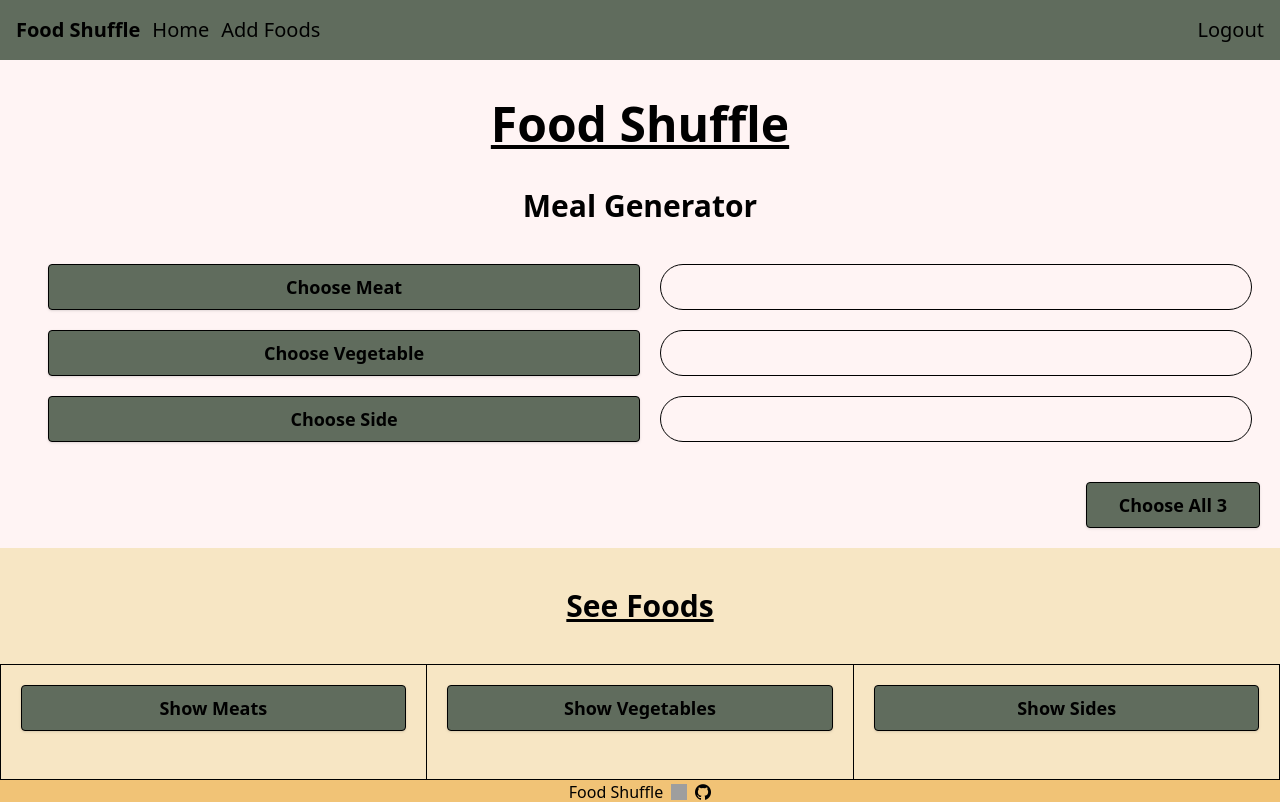
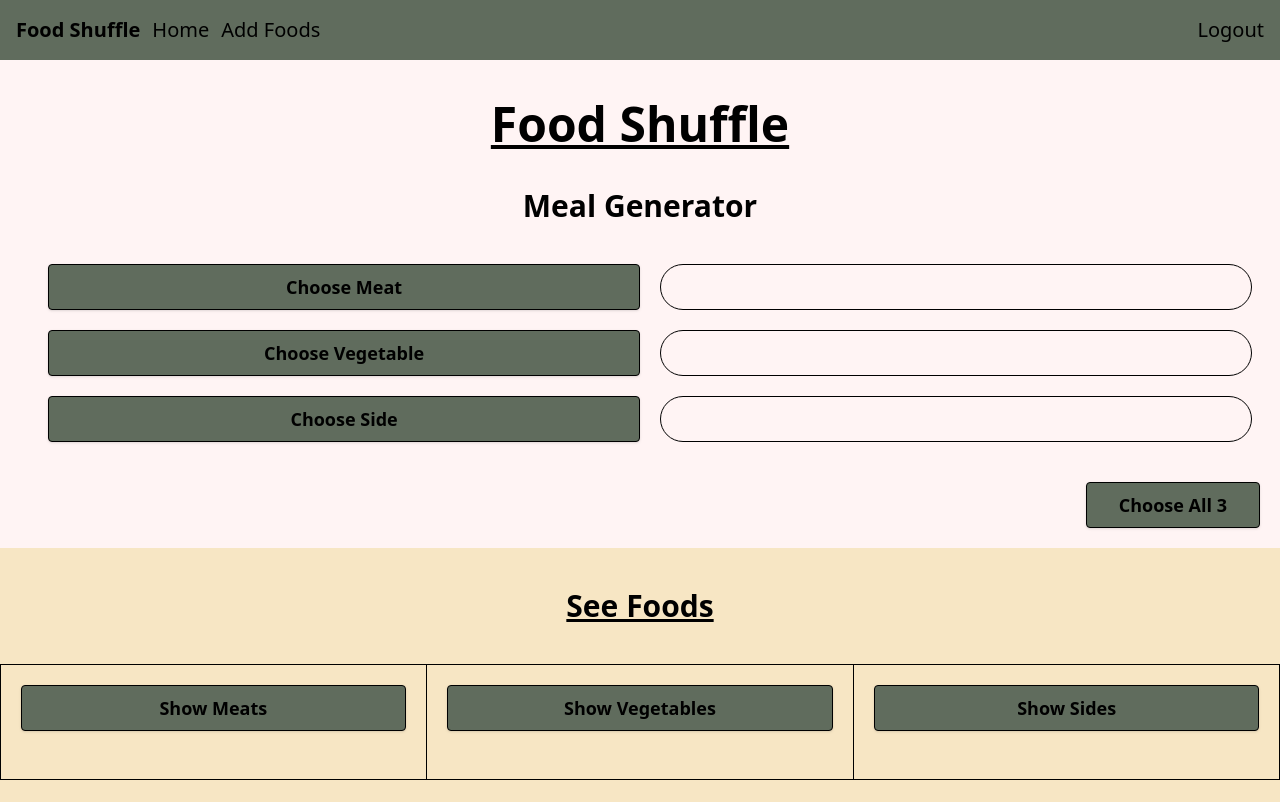
Before and after one commit to jackw00/foodshuffle, a React (Create React App) app in the folder frontend/: page /home in a window 1280 px wide. Shown: the top 802 px of the page. Built offline with nearby package versions, Linux system fonts and the light colour scheme; grey boxes are pictures that could not be loaded.

Commit message:
UI changes

```diff
--- a/frontend/src/pages/Home.js
+++ b/frontend/src/pages/Home.js
@@ -108,8 +108,9 @@ export default function Home() {
     }
 
     return (
-       <div className="bg-2 min-h-screen">
+      <div>
         <Navbar />
+       <div className="bg-2">
         <h1 className="p-10 text-5xl underline text-center font-bold">Food Shuffle</h1>
         <h1 className="text-3xl font-bold text-center">Meal Generator</h1>
         <div className="bg-2 p-5">
@@ -130,7 +131,7 @@ export default function Home() {
           <button onClick={() => {pickMeat(); pickVege(); pickSide();}} className="bg-1 hover:bg-5 font-bold py-2 px-8 text-lg shadow border rounded">Choose All 3</button>
         </div>
 
-        <div className="bg-3">
+        <div className="bg-3 min-h-screen">
             <h1 className="p-10 text-3xl underline font-bold text-center">See Foods</h1>
             <div className="flex flex-wrap">
               <div className="w-full sm:w-full md:w-1/3 lg:w-1/3 xl:w-1/3 flex flex-col p-5 border">
@@ -188,5 +189,6 @@ export default function Home() {
 
         </div>
       </div>
+      </div>
     )
 }
```
